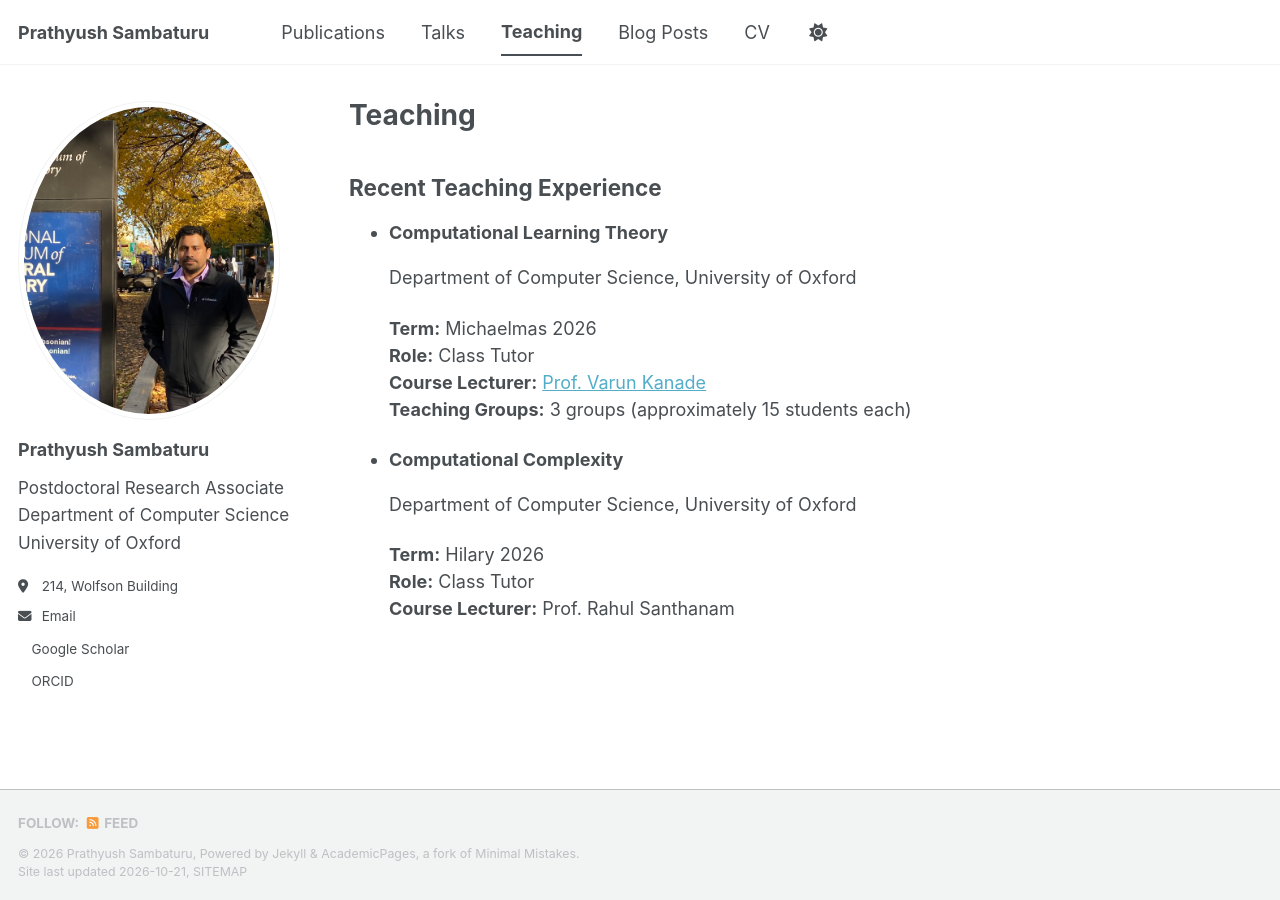
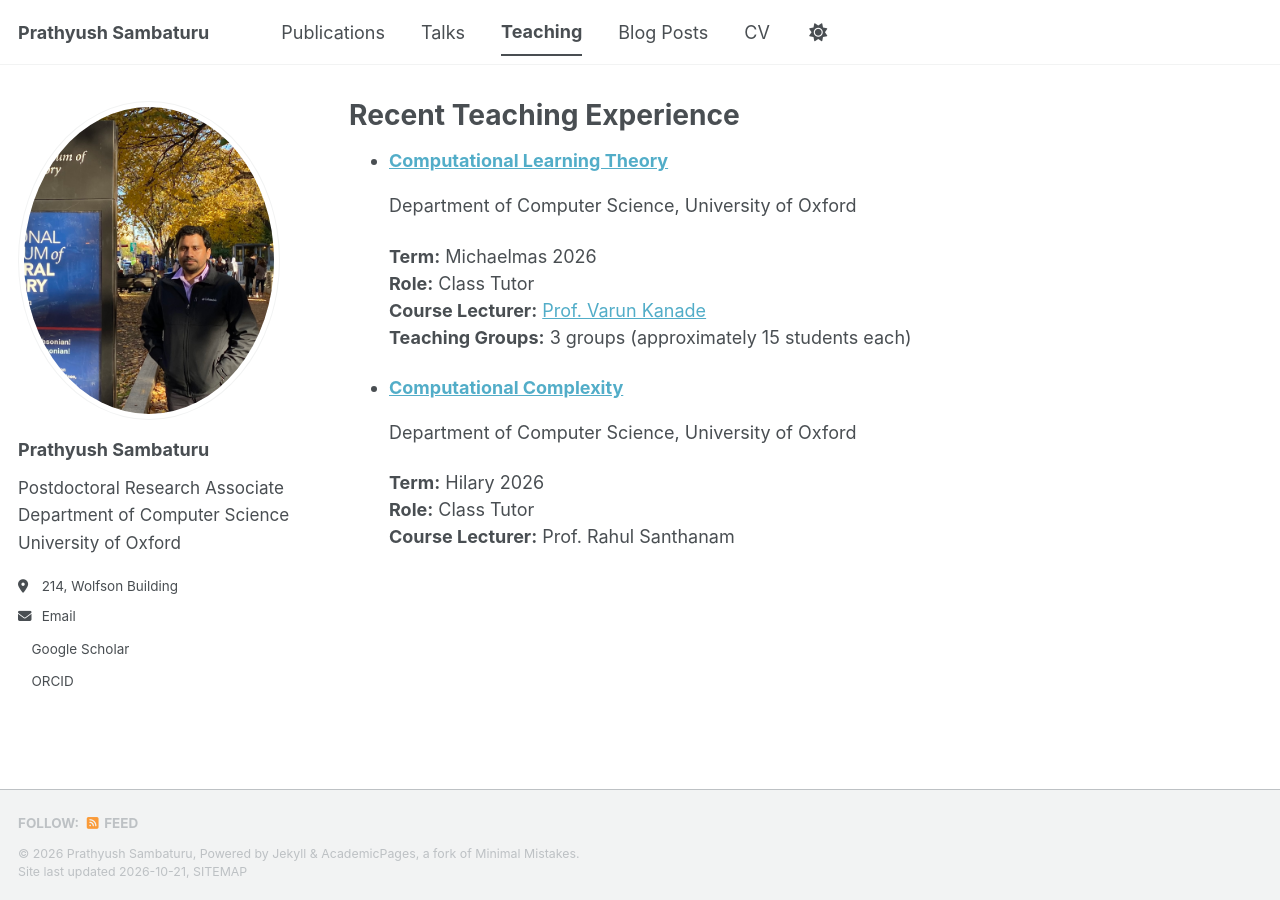
Before and after one commit to prathyushsambaturu1/prathyushsambaturu1.github.io, a Jekyll site: the page built from _pages/teaching.html, in a window 1280 px wide. Built offline with Jekyll 4.4.1, drawn with Linux system fonts in a browser that asks for light colours; a style sheet for code colours, icons or effects is not loaded.

Commit message:
Update teaching.html

```diff
--- a/_pages/teaching.html
+++ b/_pages/teaching.html
@@ -1,14 +1,17 @@
 ---
 layout: archive
-title: "Teaching"
+title: "Recent Teaching Experience"
 permalink: /teaching/
 author_profile: true
 ---
-<h2>Recent Teaching Experience</h2>
 
 <ul>
   <li>
-    <strong>Computational Learning Theory</strong>
+    <strong>
+      <a href="https://www.cs.ox.ac.uk/people/varun.kanade/teaching/CLT-MT2026/">
+      Computational Learning Theory
+      </a>
+    </strong>
     <p>Department of Computer Science, University of Oxford</p>
     <p>
       <strong>Term:</strong> Michaelmas 2026<br>
@@ -23,7 +26,11 @@ author_profile: true
   </li>
 
   <li>
-    <strong>Computational Complexity</strong>
+    <strong>
+      <a href="https://www.cs.ox.ac.uk/teaching/courses/2025-2026/complexity/">
+        Computational Complexity
+      </a>
+    </strong>
     <p>Department of Computer Science, University of Oxford</p>
     <p>
       <strong>Term:</strong> Hilary 2026<br>
```
